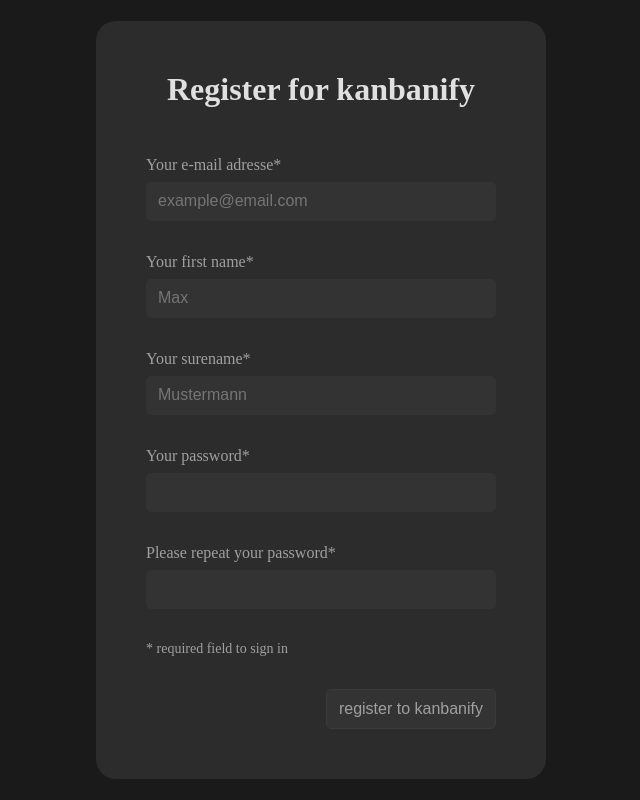
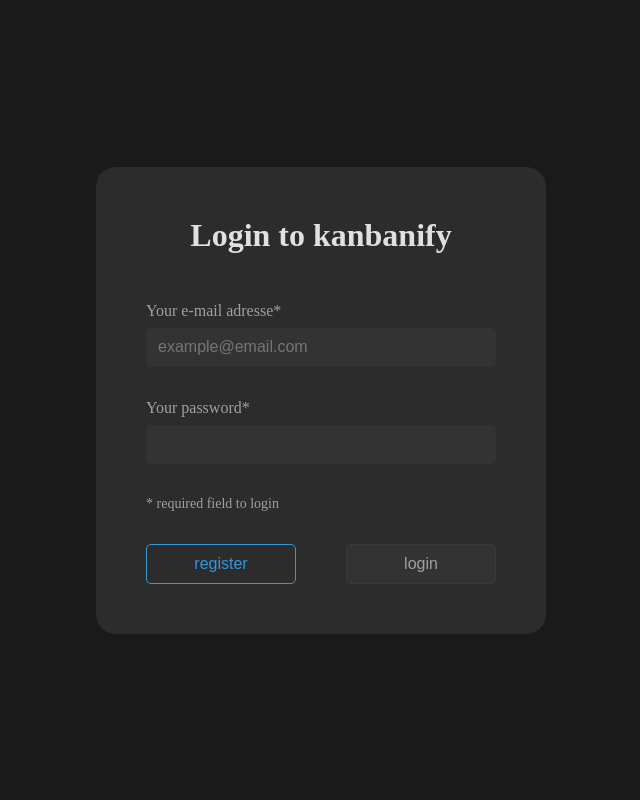
Before and after one commit to Raifiki/kanbanify_frontend, an Angular app: page /register in a window 1280 px wide. Shown: the whole page, without its empty margins (319-959 px from the left). Built offline with nearby package versions, Linux system fonts and the light colour scheme.

Commit message:
add registration logic to switch between login and register card

```diff
--- a/src/app/registration/login/login.component.html
+++ b/src/app/registration/login/login.component.html
@@ -13,7 +13,7 @@
         </div>
         <span>* required field to login</span>
         <div class="btn-group">
-            <button class="btn btn-sec" type="button">register</button>
+            <button (click)="showRegisterCard()" class="btn btn-sec" type="button">register</button>
             <button class="btn btn-prim" type="submit" [disabled]="!formLogin.valid">login</button>
         </div>
     </form>
--- a/src/app/registration/login/login.component.ts
+++ b/src/app/registration/login/login.component.ts
@@ -1,4 +1,4 @@
-import { Component } from '@angular/core';
+import { Component, EventEmitter, Output } from '@angular/core';
 import { FormsModule, NgForm } from '@angular/forms';
 
 @Component({
@@ -9,6 +9,8 @@
   styleUrl: './login.component.scss'
 })
 export class LoginComponent {
+  @Output() showRegisterCardEvent = new EventEmitter<'register'>();
+
   email: string = '';
   password: string = '';
 
@@ -18,4 +20,8 @@
       console.log('send login data to server', loginForm.value);
     }
   }
+
+  showRegisterCard() {
+    this.showRegisterCardEvent.emit('register');
+  }
 }
--- a/src/app/registration/registration.component.html
+++ b/src/app/registration/registration.component.html
@@ -1,5 +1,5 @@
 @if (showCard == 'login') {
-    <app-login></app-login>
+    <app-login (showRegisterCardEvent)="changeCard($event)"></app-login>
 } @else {
-    <app-signin></app-signin>
+    <app-signin (showLoginCardEvent)="changeCard($event)"></app-signin>
 }
--- a/src/app/registration/registration.component.ts
+++ b/src/app/registration/registration.component.ts
@@ -15,5 +15,11 @@
   styleUrl: './registration.component.scss'
 })
 export class RegistrationComponent {
-  showCard: 'login' | 'signin' = 'signin';
+  showCard: 'login' | 'register' = 'login';
+
+
+  changeCard(e:'login'|'register') {
+    this.showCard = e;
+  }
+
 }
--- a/src/app/registration/signin/signin.component.html
+++ b/src/app/registration/signin/signin.component.html
@@ -33,4 +33,5 @@
             <button class="btn btn-prim" type="submit" [disabled]="!formSignin.valid || !isPWmatching(formSignin)">register to kanbanify</button>
         </div>
     </form>
+    <button (click)="showLoginCard()" class="btn btn-icon"></button>
 </div>
--- a/src/app/registration/signin/signin.component.scss
+++ b/src/app/registration/signin/signin.component.scss
@@ -1,6 +1,7 @@
 @import '../../../shared/styles/include.scss';
 
 .signin-card{
+    position: relative;
     display: flex;
     flex-direction: column;
     justify-content: center;
@@ -36,4 +37,12 @@
             color: $err-red;
         }
     }
+    > .btn-icon{
+        position: absolute;
+        mask-image: url('./../../../assets/icons/back.svg');
+        width: 20px;
+        aspect-ratio: 1;
+        right: 20px;
+        top: 20px;
+    }
 }
--- a/src/app/registration/signin/signin.component.ts
+++ b/src/app/registration/signin/signin.component.ts
@@ -1,4 +1,4 @@
-import { Component } from '@angular/core';
+import { Component, EventEmitter, Output } from '@angular/core';
 import { FormsModule, NgForm } from '@angular/forms';
 
 @Component({
@@ -9,7 +9,7 @@
   styleUrl: './signin.component.scss'
 })
 export class SigninComponent {
-
+  @Output() showLoginCardEvent = new EventEmitter<'login'>();
   signin(signinForm:NgForm){
     if (signinForm.valid) {
       console.log('send signin data to server', signinForm.value);
@@ -20,4 +20,8 @@
     return signinForm.value.password === signinForm.value.pwConfirm
   }
 
+  showLoginCard(){
+    this.showLoginCardEvent.emit('login');
+  }
+
 }
```
Also changed, not shown: src/assets/icons/back.svg (added).
